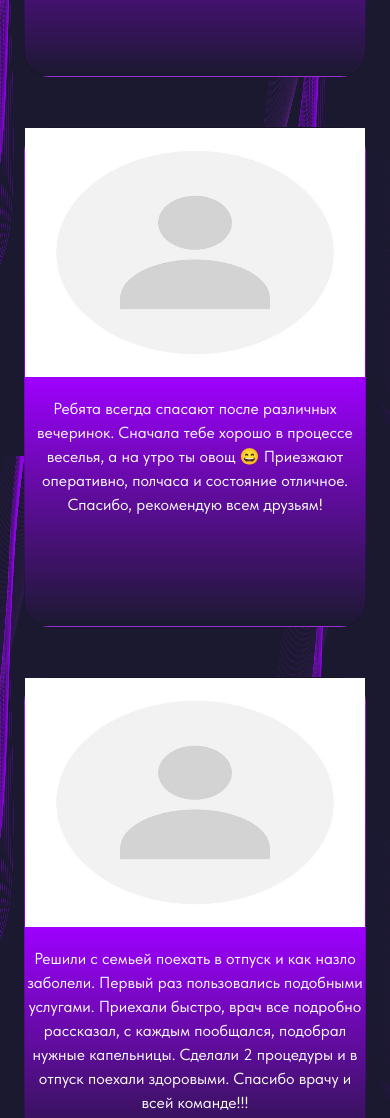
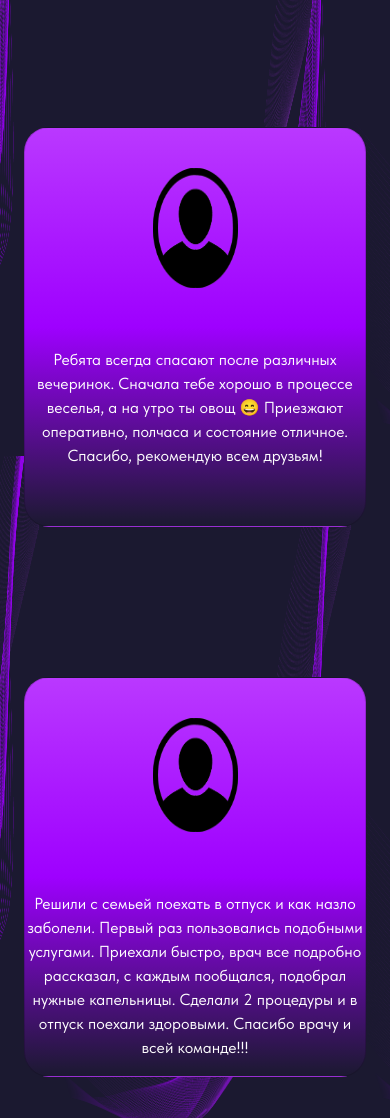
Before and after one commit to Kiryuha161/A.Recovery, a plain HTML site: page index.html in a window 390 px wide. Shown: the part 2920-4038 px from the top of the page. Drawn offline with nearby package versions, Linux system fonts and the light colour scheme; files whose address does not match are found by name.

Commit message:
Изменение аватарки в отзывах

```diff
--- a/index.html
+++ b/index.html
@@ -10,6 +10,7 @@
     <link rel="stylesheet" href="./style.css">
     <link rel="stylesheet" type="text/css" href="slick-1.8.1/slick/slick.css" />
     <link rel="stylesheet" type="text/css" href="slick-1.8.1/slick/slick-theme.css" />
+    <link rel="icon" href="./icons/Vector.jpg" type="image/x-icon">
 </head>
 
 <body>
@@ -346,7 +347,7 @@
                     <div class="row">
                         <div class="col-lg-4 card-block">
                             <div class="card purple-card">
-                                <img class="avatar" src="./icons/28be6e43-3a1a-4b62-a0d5-eea2f172fb79.jpg"/>
+                                <img class="avatar" src="./icons/pngwing.com.png""/>
                                 <p class="fs-5 text-center">Спасибо сервису, очень долго пыталась поднять показатели
                                     железа
                                     таблетками и каплями, но железо только падало, хотя курс был несколько месяцев.
@@ -356,7 +357,7 @@
                         </div>
                         <div class="col-lg-4 card-block">
                             <div class="card purple-card">
-                                <img class="avatar"  src="./icons/28be6e43-3a1a-4b62-a0d5-eea2f172fb79.jpg"/>
+                                <img class="avatar"  src="./icons/pngwing.com.png""/>
                                 <p class="fs-5 text-center">Ребята всегда спасают после различных вечеринок. Сначала
                                     тебе
                                     хорошо в процессе веселья, а на утро ты овощ 😄 Приезжают оперативно, полчаса и
@@ -365,7 +366,7 @@
                         </div>
                         <div class="col-lg-4 card-block">
                             <div class="card purple-card">
-                                <img class="avatar"  src="./icons/28be6e43-3a1a-4b62-a0d5-eea2f172fb79.jpg"/>
+                                <img class="avatar"  src="./icons/pngwing.com.png"/>
                                 <p class="fs-5 text-center">Решили с семьей поехать в отпуск и как назло заболели.
                                     Первый
                                     раз пользовались подобными услугами. Приехали быстро, врач все подробно рассказал, с
--- a/style.css
+++ b/style.css
@@ -307,22 +307,37 @@ li {
 }
 
 .reviews .card {
-    height: 600px;
+    height: 450px;
 }
 
 .reviews .card p {
     position: static;
+    padding-top: 60px;
+}
+
+.avatar {
+    width: 30%;
+    height: 23%;
     padding-top: 20px;
 }
 
-.avatar {
-    width: 100%;
-    height: 50%;
-}
+@media screen and (max-width: 1200px) {
+    .reviews {
+        height: 475px;
+    }
 
-@media screen and (max-width: 1200px) {
+    .reviews .card {
+        height: 400px;
+    }
+
     .reviews .card p {
         font-size: 15px !important;
+    }
+
+    .avatar {
+        width: 40%;
+        height: 27%;
+        padding-top: 20px;
     }
 }
 
@@ -337,11 +352,17 @@ li {
     }
 
     .reviews .card {
-        height: 500px;
+        height: 400px;
     }
 
     .reviews .card p {
         font-size: 16px !important;
+    }
+
+    .avatar {
+        width: 25%;
+        height: 40%;
+        padding-top: 40px;
     }
 }
 
```
Also changed, not shown: icons/Vector.jpg (added), icons/pngwing.com.png (added).
